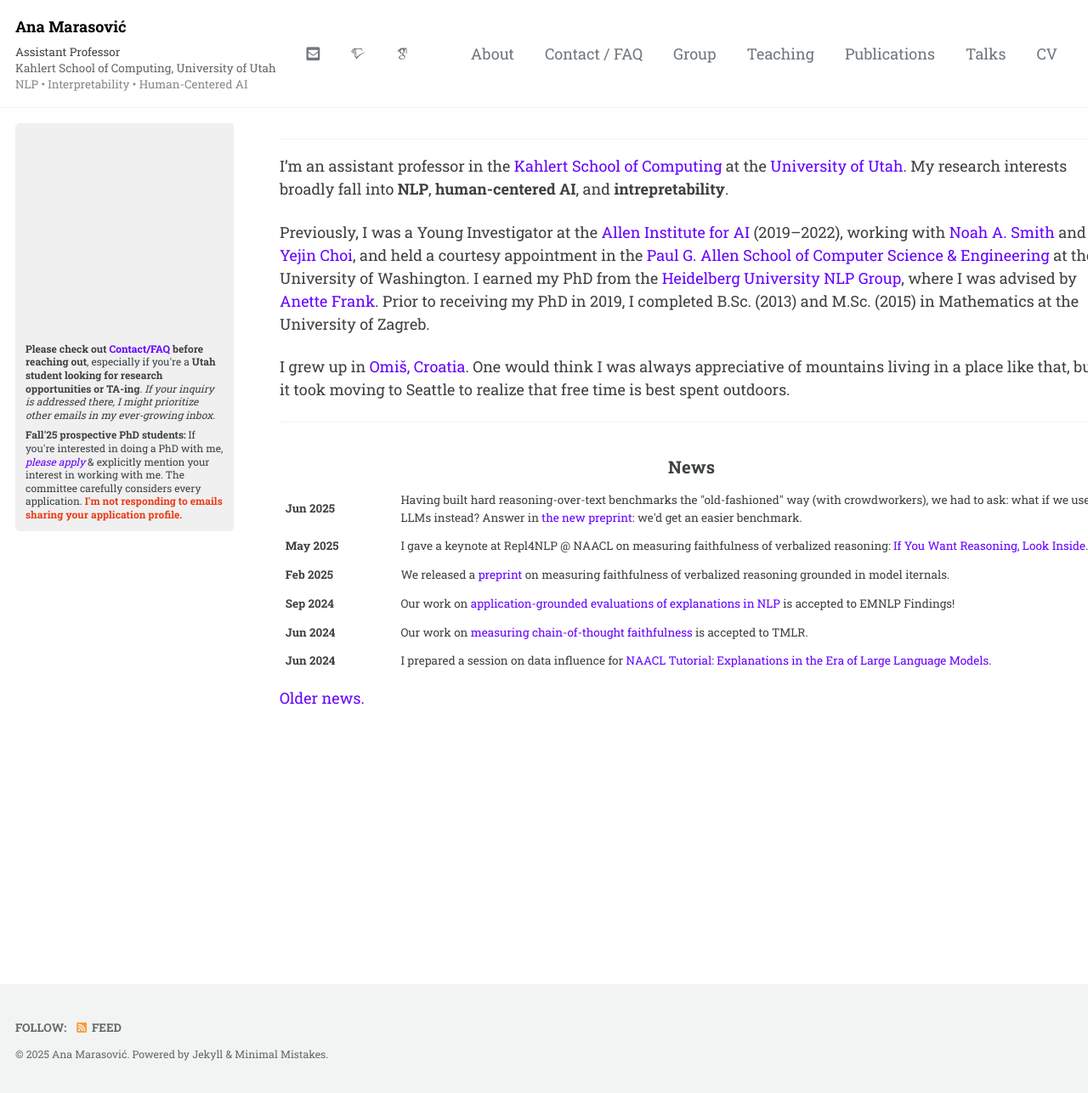
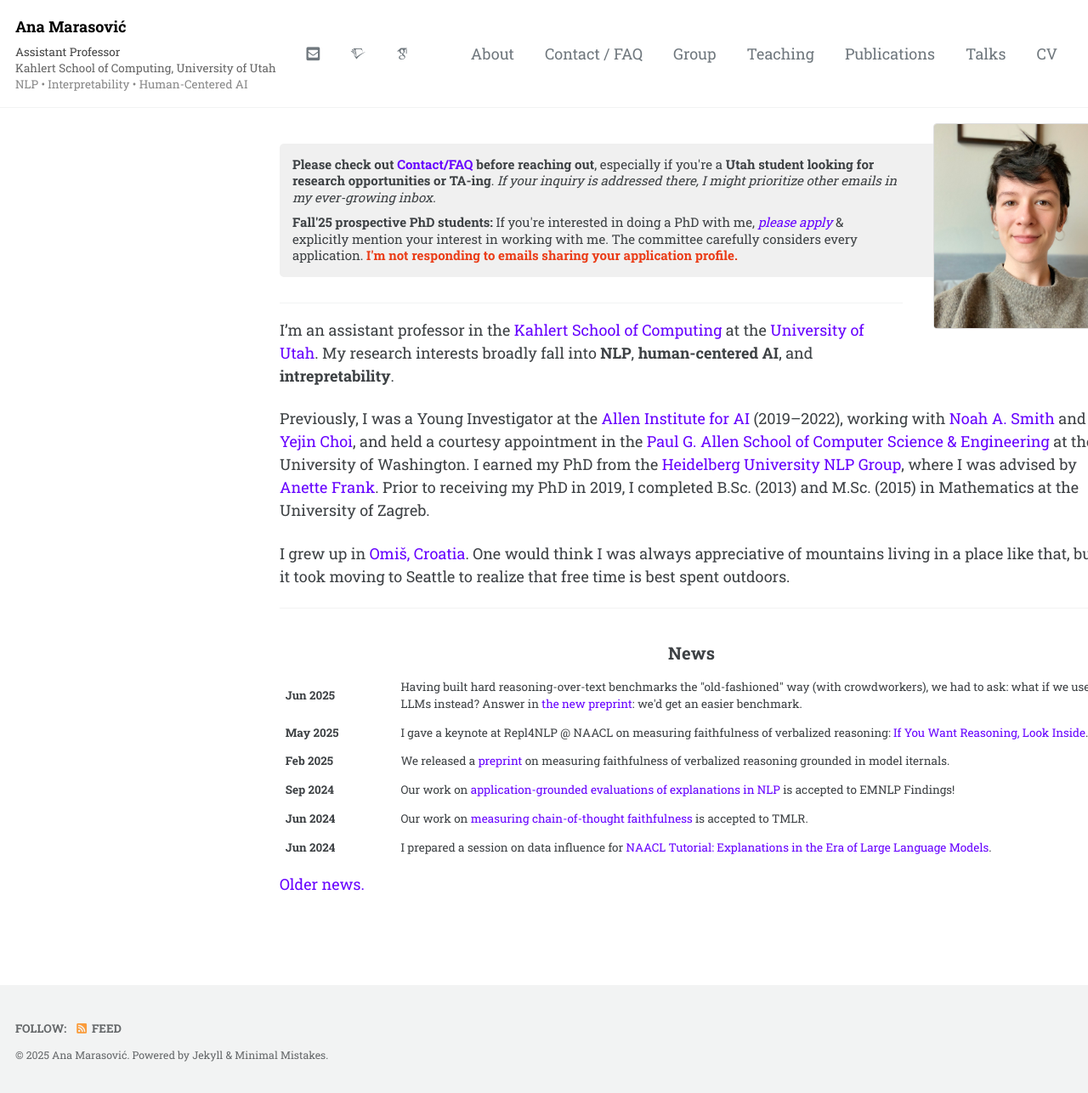
Before and after one commit to amarasovic/amarasovic.github.io, a Jekyll site: the page built from index.md, in a window 1280 px wide and 1286 px high. Shown: the whole window at 85% size. Built offline with Jekyll 4.4.1, drawn with Linux system fonts in a browser that asks for light colours; cached includes are drawn as plain includes; some web fonts are replaced; a script that is not in the unit is left out.

Commit message:
Fix broken layout by restructuring image and notice placement
- Disable author_profile sidebar to eliminate broken empty space
- Move profile image directly to main content with proper float styling
- Move notice box back to main content above bio text
- Clean up author profile custom links
- Maintain image wrapping with text

🤖 Generated with [Claude Code](https://claude.ai/code)

Co-Authored-By: Claude <noreply@anthropic.com>

```diff
--- a/_includes/author-profile-custom-links.html
+++ b/_includes/author-profile-custom-links.html
@@ -5,15 +5,3 @@
     </a>
   </li>
 -->
-
-</ul>
-<div style="background-color: #f0f0f0; padding: 12px; border-radius: 5px; font-size: 12px; line-height: 1.3; margin-top: 15px; width: 100%;">
-  <div style="margin-bottom: 8px;">
-    <strong>Please check out <a href="https://www.anamarasovic.com/contact/">Contact/FAQ</a> before reaching out</strong>, especially if you're a <strong>Utah student looking for research opportunities or TA-ing</strong>.
-    <em>If your inquiry is addressed there, I might prioritize other emails in my ever-growing inbox.</em>
-  </div>
-  <div>
-    <strong>Fall'25 prospective PhD students:</strong> If you're interested in doing a PhD with me, <a href="https://www.cs.utah.edu/graduate/admissions/"><em>please apply</em></a> & explicitly mention your interest in working with me. The committee carefully considers every application. <span style="color:#EA3C17;"><strong>I'm not responding to emails sharing your application profile.</strong></span>
-  </div>
-</div>
-<ul style="display: none;">
--- a/assets/css/main.scss
+++ b/assets/css/main.scss
@@ -64,17 +64,6 @@ a {
   display: none !important;
 }
 
-.author__avatar {
-  float: right !important;
-  margin: 0 0 1em 2em !important;
-  position: relative !important;
-  z-index: 10 !important;
-}
-
-.author__avatar img {
-  max-width: 200px !important;
-}
-
 .page__content {
   margin-left: 2em !important;
 }
--- a/index.md
+++ b/index.md
@@ -1,8 +1,20 @@
 ---
 layout: single
 classes: wide
-author_profile: true
+author_profile: false
 ---
+
+<img src="/images/profile.jpg" alt="Ana Marasović" style="float: right; max-width: 200px; margin: 0 0 1em 2em; border-radius: 4px; border: 1px solid #ddd;">
+
+<div style="background-color: #f0f0f0; padding: 15px; border-radius: 5px; font-size: 15px; line-height: 1.3; margin-bottom: 2em;">
+  <div style="margin-bottom: 10px;">
+    <strong>Please check out <a href="https://www.anamarasovic.com/contact/">Contact/FAQ</a> before reaching out</strong>, especially if you're a <strong>Utah student looking for research opportunities or TA-ing</strong>.
+    <em>If your inquiry is addressed there, I might prioritize other emails in my ever-growing inbox.</em>
+  </div>
+  <div>
+    <strong>Fall'25 prospective PhD students:</strong> If you're interested in doing a PhD with me, <a href="https://www.cs.utah.edu/graduate/admissions/"><em>please apply</em></a> & explicitly mention your interest in working with me. The committee carefully considers every application. <span style="color:#EA3C17;"><strong>I'm not responding to emails sharing your application profile.</strong></span>
+  </div>
+</div>
 
 ---
 
```
